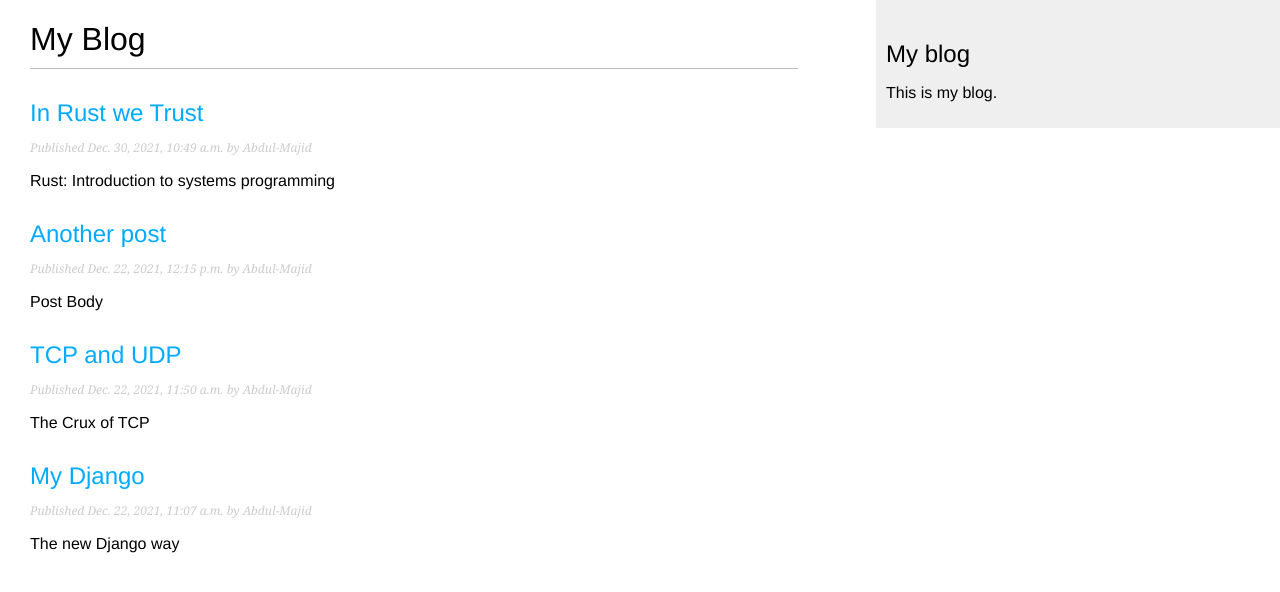
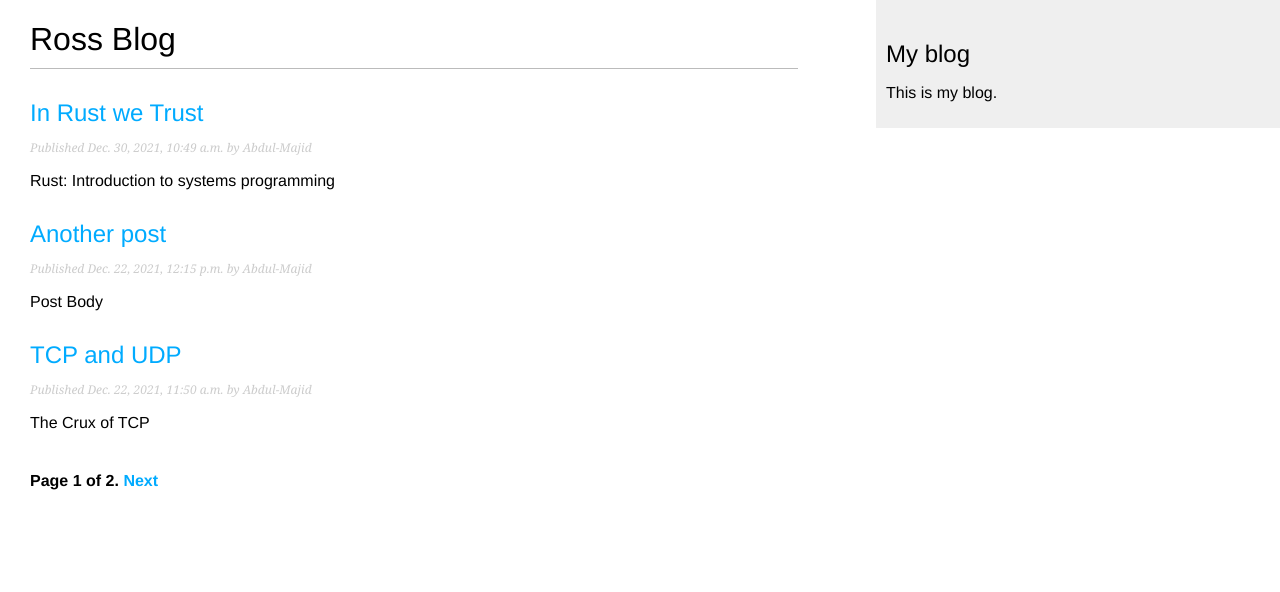
Before and after one commit to abdulmajid18/DjangoBlog, a Django app: page /blog/ in a window 1280 px wide. Shown: the top 592 px of the page. Run offline with Django 4.2, Linux system fonts and the light colour scheme; data comes from the database, SQL or seed files in the repository; both versions use the stored data as it was after the commit.

Commit message:
Added page pagination and view class

```diff
--- /dev/null
+++ b/blog/blog_app/templates/blog_app/pagination.html
@@ -0,0 +1,13 @@
+<div class="pagination">
+    <span class="step-links">
+        {% if page.has_previous %}
+            <a href="?page={{ page.previous_page_number }}">Previous</a>
+        {% endif %}
+        <span class="current">
+            Page {{ page.number }} of {{ page.paginator.num_pages }}.
+        </span>
+        {% if page.has_next %}
+            <a href="?page={{ page.next_page_number }}">Next</a>
+        {% endif %}
+    </span>
+</div>
--- a/blog/blog_app/templates/blog_app/post/list.html
+++ b/blog/blog_app/templates/blog_app/post/list.html
@@ -1,8 +1,8 @@
 {% extends "blog_app/base.html" %}
-{% block title %}My Blog{% endblock %}
+{% block title %}Rozay{% endblock %}
 
 {% block content %}
-    <h1>My Blog </h1>
+    <h1>Ross Blog </h1>
     {% for post in posts %}
         <h2>
             <a href="{{ post.get_absolute_url }}">
@@ -14,4 +14,5 @@
         </p>
         {{ post.body|truncatewords:30|linebreaks }}
     {% endfor %}
+    {% include "blog_app/pagination.html" with page=page_obj %}
 {% endblock %}
--- a/blog/blog_app/urls.py
+++ b/blog/blog_app/urls.py
@@ -17,7 +17,7 @@ from . import views
 from django.urls import path
 
 urlpatterns = [
-    path('', views.post_list, name='post_list'),
+    path('', views.PostListView.as_view(), name='post_list'),
     path('<int:year>/<int:month>/<int:day>/<slug:post>/',
          views.post_detail, name='post_detail'),
 ]
--- a/blog/blog_app/views.py
+++ b/blog/blog_app/views.py
@@ -1,14 +1,38 @@
+# from django.core import Paginator
 from django.shortcuts import render
 from django.shortcuts import render, get_object_or_404
 from .models import Post
+# from django.core.paginator import Paginator, EmptyPage, \
+#     PageNotAnInteger
+from django.views.generic import ListView
+
 # Create your views here.
 
 
-def post_list(request):
-    posts = Post.published.all()
-    return render(request,
-                  'blog_app/post/list.html',
-                  {'posts': posts})
+class PostListView(ListView):
+
+    queryset = Post.published.all()
+    context_object_name = 'posts'
+    paginate_by = 3
+    template_name = 'blog_app/post/list.html'
+
+# def post_list(request):
+#     object_list = Post.published.all()
+#     paginator = Paginator(object_list, 3)
+#     page = request.GET.get('page')
+#     try:
+#         posts = paginator.page(page)
+#     except PageNotAnInteger:
+#         # if page is not an integer deliver the first page
+#         posts = paginator.page(1)
+#     except EmptyPage:
+#         # If page is out of range deliver last page of reults
+#         posts = paginator.page(paginator.num_pages)
+
+#     return render(request,
+#                   'blog_app/post/list.html',
+#                   {'page': page,
+#                    'posts': posts})
 
 
 def post_detail(request, year, month, day, post):
```
Also changed, not shown: blog/db.sqlite3.
